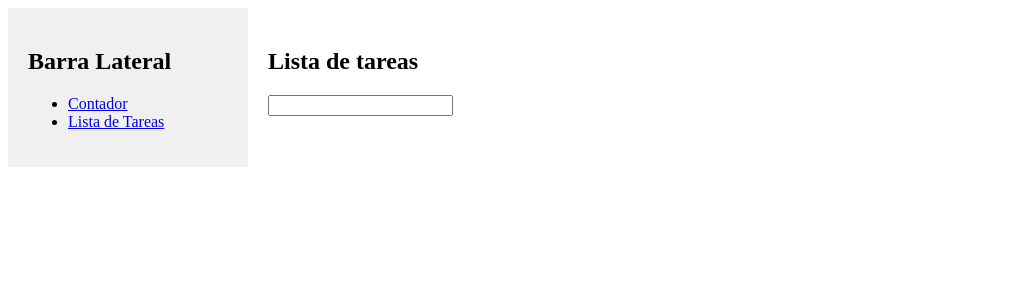
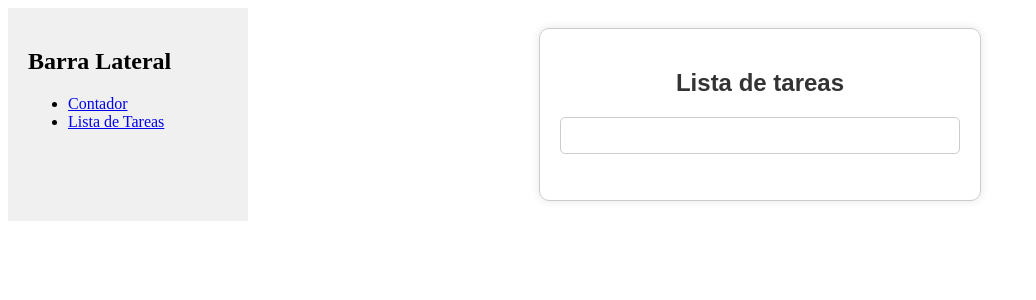
Before and after one commit to Nefta11/vue.js-curso, a Vue app: page /ListaDeTareas in a window 1280 px wide. Shown: the top 300 px of the page, without its empty margins (0-1036 px from the left). Built offline with nearby package versions, Linux system fonts and the light colour scheme.

Commit message:
Agregar estilos al componente ListaDeTareas, actualizar MainVue para usar estilos scoped y crear RegistroView como nuevo componente

```diff
--- a/src/modules/listaDeTareas/components/ListaDeTareas.vue
+++ b/src/modules/listaDeTareas/components/ListaDeTareas.vue
@@ -25,4 +25,57 @@
 }
 </script>
 
-<style></style>
+<style scoped>
+div {
+  font-family: Arial, sans-serif;
+  max-width: 400px;
+  margin: 0 auto;
+  padding: 20px;
+  border: 1px solid #ccc;
+  border-radius: 10px;
+  box-shadow: 0 0 10px rgba(0, 0, 0, 0.1);
+}
+
+h2 {
+  text-align: center;
+  color: #333;
+}
+
+input[type='text'] {
+  width: calc(100% - 22px);
+  padding: 10px;
+  margin-bottom: 10px;
+  border: 1px solid #ccc;
+  border-radius: 5px;
+}
+
+ul {
+  list-style-type: none;
+  padding: 0;
+}
+
+li {
+  display: flex;
+  justify-content: space-between;
+  align-items: center;
+  padding: 10px;
+  border-bottom: 1px solid #ccc;
+}
+
+li:last-child {
+  border-bottom: none;
+}
+
+button {
+  background-color: #ff4d4d;
+  color: white;
+  border: none;
+  padding: 5px 10px;
+  border-radius: 5px;
+  cursor: pointer;
+}
+
+button:hover {
+  background-color: #ff1a1a;
+}
+</style>
--- a/src/views/MainVue.vue
+++ b/src/views/MainVue.vue
@@ -11,7 +11,7 @@
 import Sidebar from '../components/Sidebar.vue'
 </script>
 
-<style>
+<style scoped>
 .container {
   display: flex;
 }
```
Also changed, not shown: src/modules/registro/views/RegistroView.vue (added, +9 -0 lines).
